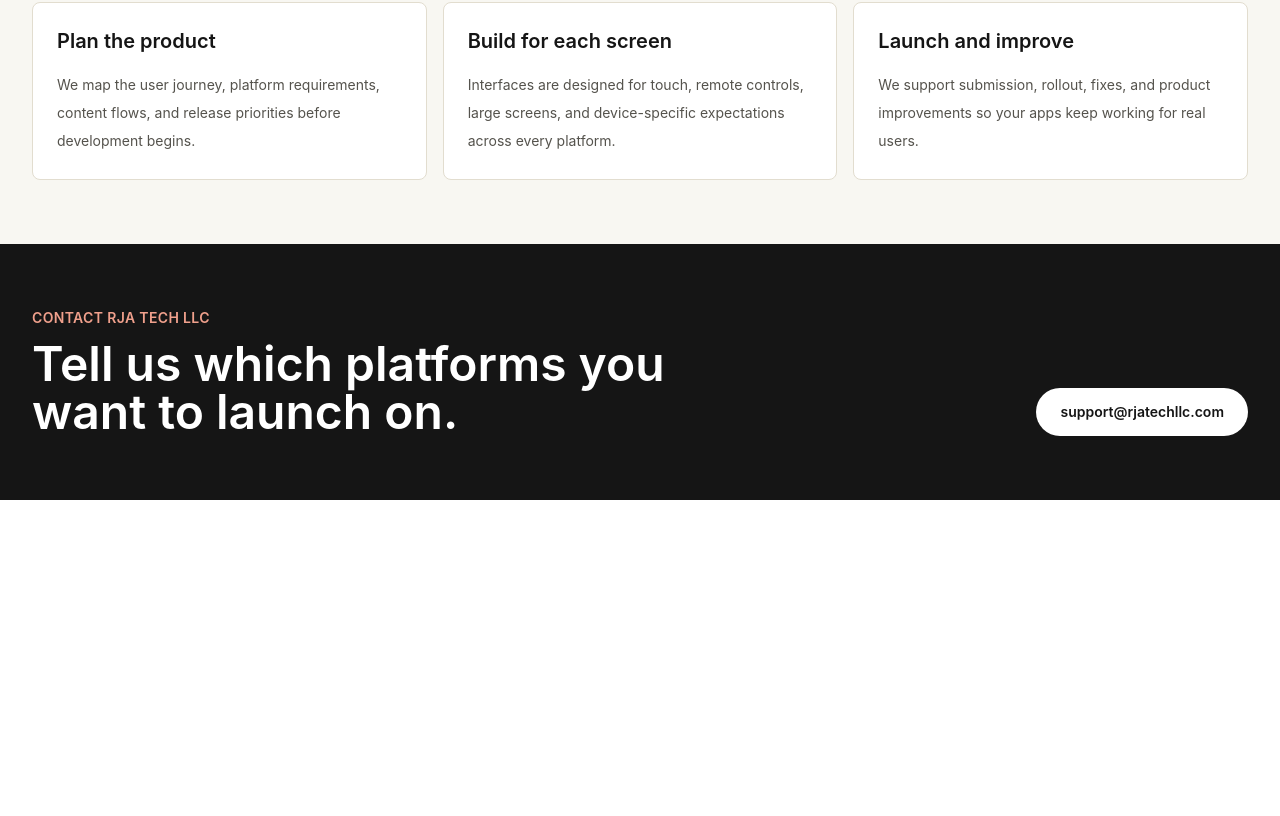
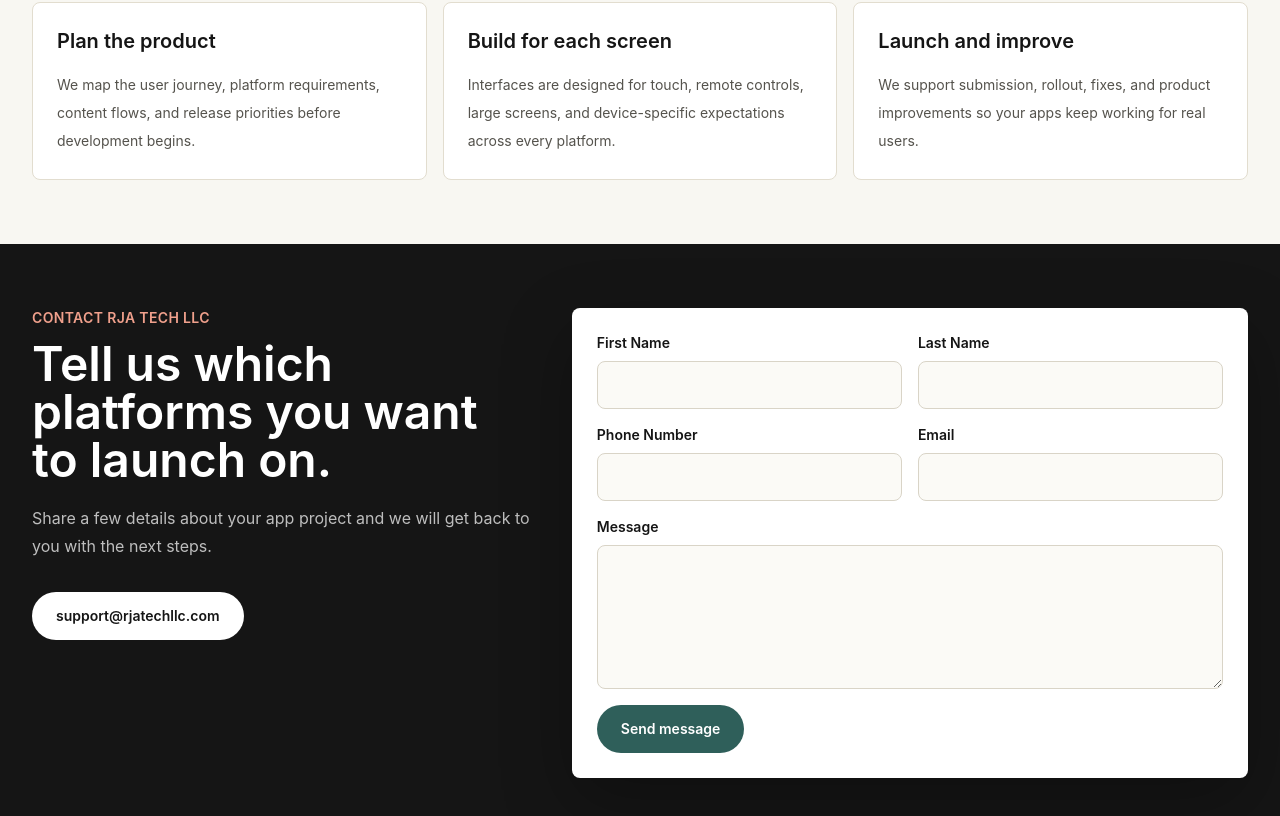
Before and after one commit to GuruDev920/RJATech, a Next.js app: page / in a window 1280 px wide. Shown: the part 1488-2304 px from the top of the page. Before the commit the page ends 1988 px from the top, so only its background shows below. Built offline with nearby package versions, Linux system fonts and the light colour scheme.

Commit message:
Add contact form to homepage

```diff
--- a/app/page.tsx
+++ b/app/page.tsx
@@ -187,7 +187,7 @@ export default function Home() {
       </section>
 
       <section className="bg-[#151515] px-5 py-16 text-white sm:px-8" id="contact">
-        <div className="mx-auto flex max-w-7xl flex-col gap-8 lg:flex-row lg:items-end lg:justify-between">
+        <div className="mx-auto grid max-w-7xl gap-10 lg:grid-cols-[0.85fr_1.15fr] lg:items-start">
           <div className="max-w-2xl">
             <p className="text-sm font-semibold uppercase tracking-wide text-[#f0a08c]">
               Contact RJA Tech LLC
@@ -195,13 +195,81 @@ export default function Home() {
             <h2 className="mt-3 text-3xl font-semibold sm:text-5xl">
               Tell us which platforms you want to launch on.
             </h2>
+            <p className="mt-5 text-base leading-7 text-white/72">
+              Share a few details about your app project and we will get back to
+              you with the next steps.
+            </p>
+            <a
+              className="mt-8 inline-flex h-12 w-fit items-center justify-center rounded-full bg-white px-6 text-sm font-semibold text-[#151515] transition hover:bg-[#f0a08c]"
+              href="mailto:support@rjatechllc.com"
+            >
+              support@rjatechllc.com
+            </a>
           </div>
-          <a
-            className="inline-flex h-12 w-fit items-center justify-center rounded-full bg-white px-6 text-sm font-semibold text-[#151515] transition hover:bg-[#f0a08c]"
-            href="mailto:support@rjatechllc.com"
+          <form
+            action="mailto:support@rjatechllc.com"
+            className="grid gap-4 rounded-lg border border-white/12 bg-white p-5 text-[#151515] shadow-[0_24px_70px_rgba(0,0,0,0.28)] sm:grid-cols-2 sm:p-6"
+            encType="text/plain"
+            method="post"
           >
-            support@rjatechllc.com
-          </a>
+            <label className="grid gap-2 text-sm font-semibold" htmlFor="first-name">
+              First Name
+              <input
+                className="h-12 rounded-lg border border-[#d9d4c7] bg-[#fbfaf6] px-4 text-base font-medium outline-none transition focus:border-[#2f5f5a] focus:bg-white"
+                id="first-name"
+                name="First Name"
+                required
+                type="text"
+              />
+            </label>
+            <label className="grid gap-2 text-sm font-semibold" htmlFor="last-name">
+              Last Name
+              <input
+                className="h-12 rounded-lg border border-[#d9d4c7] bg-[#fbfaf6] px-4 text-base font-medium outline-none transition focus:border-[#2f5f5a] focus:bg-white"
+                id="last-name"
+                name="Last Name"
+                required
+                type="text"
+              />
+            </label>
+            <label className="grid gap-2 text-sm font-semibold" htmlFor="phone">
+              Phone Number
+              <input
+                className="h-12 rounded-lg border border-[#d9d4c7] bg-[#fbfaf6] px-4 text-base font-medium outline-none transition focus:border-[#2f5f5a] focus:bg-white"
+                id="phone"
+                name="Phone Number"
+                type="tel"
+              />
+            </label>
+            <label className="grid gap-2 text-sm font-semibold" htmlFor="email">
+              Email
+              <input
+                className="h-12 rounded-lg border border-[#d9d4c7] bg-[#fbfaf6] px-4 text-base font-medium outline-none transition focus:border-[#2f5f5a] focus:bg-white"
+                id="email"
+                name="Email"
+                required
+                type="email"
+              />
+            </label>
+            <label
+              className="grid gap-2 text-sm font-semibold sm:col-span-2"
+              htmlFor="message"
+            >
+              Message
+              <textarea
+                className="min-h-36 resize-y rounded-lg border border-[#d9d4c7] bg-[#fbfaf6] px-4 py-3 text-base font-medium outline-none transition focus:border-[#2f5f5a] focus:bg-white"
+                id="message"
+                name="Message"
+                required
+              />
+            </label>
+            <button
+              className="h-12 rounded-full bg-[#2f5f5a] px-6 text-sm font-semibold text-white transition hover:bg-[#244b47] sm:col-span-2 sm:w-fit"
+              type="submit"
+            >
+              Send message
+            </button>
+          </form>
         </div>
       </section>
     </main>
```
